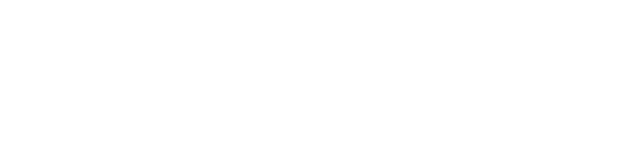
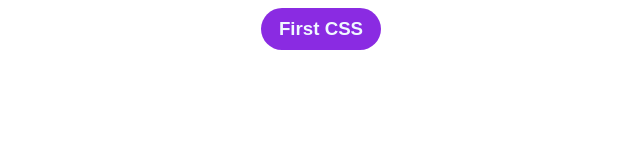
Before and after one commit to arbadsha00/Newbie-Github, a plain HTML site: page index.html in a window 1280 px wide. Shown: the whole page, without its empty margins (319-959 px from the left). Drawn offline with Linux system fonts and the light colour scheme.

Commit message:
Adding first CSS

```diff
--- a/index.html
+++ b/index.html
@@ -4,8 +4,9 @@
     <meta charset="UTF-8">
     <meta name="viewport" content="width=device-width, initial-scale=1.0">
     <title>My first Github Repo</title>
+    <link rel="stylesheet" href="style/styles.css">
 </head>
 <body>
-
+    <h3 id="heading">First CSS</h3>
 </body>
 </html>
--- /dev/null
+++ b/style/styles.css
@@ -0,0 +1,11 @@
+#heading{
+    font-family: Arial, Helvetica, sans-serif;
+    background-color: blueviolet;
+    color: aliceblue;
+    padding: 10px;
+    margin: auto;
+    width: 100px;
+    text-align: center;
+    border-radius: 30px;
+
+}
```
